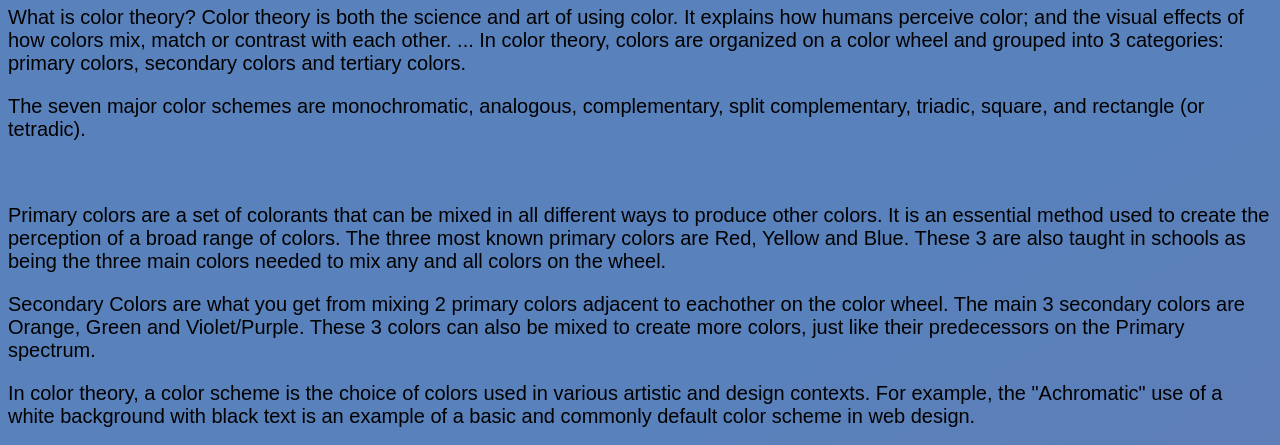
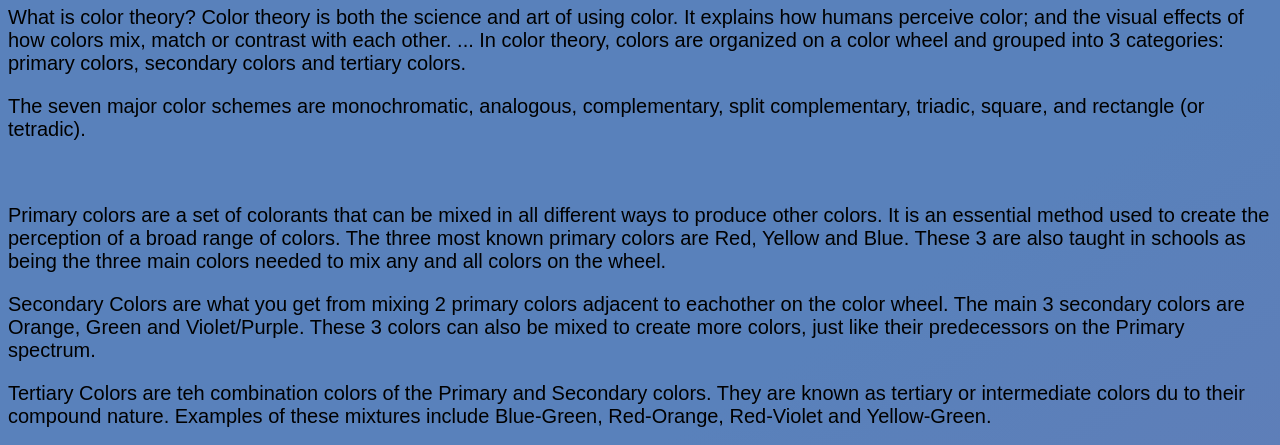
Before and after one commit to AbiVickery/MLPCT-Panel, a plain HTML site: page index.html in a window 1280 px wide. Shown: the part 93-538 px from the top of the page. Drawn offline with Linux system fonts and the light colour scheme; a web font is replaced by a local one.

Commit message:
Tertiary Colors

```diff
--- a/index.html
+++ b/index.html
@@ -36,7 +36,11 @@
                 Secondary Colors are what you get from mixing 2 primary colors adjacent to eachother on the color wheel. The main 3 secondary colors are Orange, Green and Violet/Purple. These 3 colors can also be mixed to create more colors, just like their predecessors on the Primary spectrum.
             </p>
         </div>
-        <div id="tertiary"></div>
+        <div id="tertiary">
+            <p>
+                Tertiary Colors are teh combination colors of the Primary and Secondary colors. They are known as tertiary or intermediate colors du to their compound nature. Examples of these mixtures include Blue-Green, Red-Orange, Red-Violet and Yellow-Green.
+            </p>
+        </div>
         <p>
             In color theory, a color scheme is the choice of colors used in various artistic and design contexts. For example, the "Achromatic" use of a white background with black text is an example of a basic and commonly default color scheme in web design.
         </p>
```
